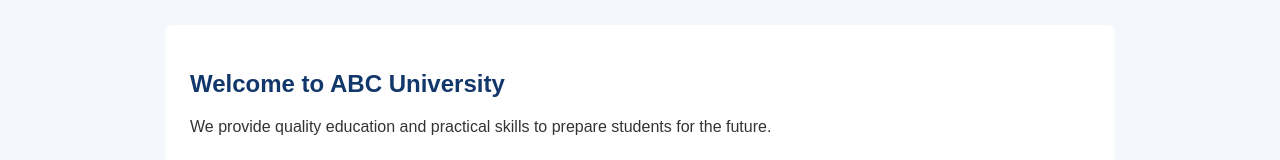
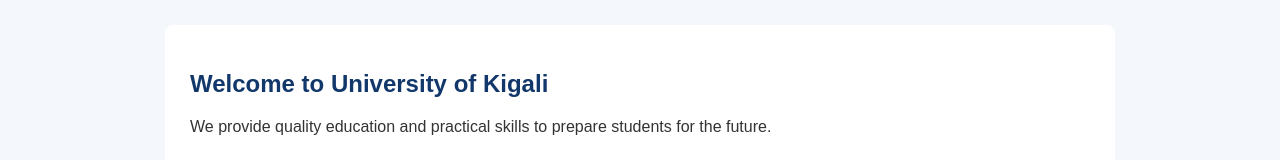
Before and after one commit to Harambinezaprotogene/jenkins-html-project, a plain HTML site: page index.html in a window 1280 px wide. Shown: the part 212-372 px from the top of the page. Drawn offline with Linux system fonts and the light colour scheme.

Commit message:
another commit

```diff
--- a/index.html
+++ b/index.html
@@ -91,7 +91,7 @@
     <main>
 
         <section id="home">
-            <h2>Welcome to ABC University</h2>
+            <h2>Welcome to University of Kigali</h2>
             <p>
                 We provide quality education and practical skills
                 to prepare students for the future.
```
